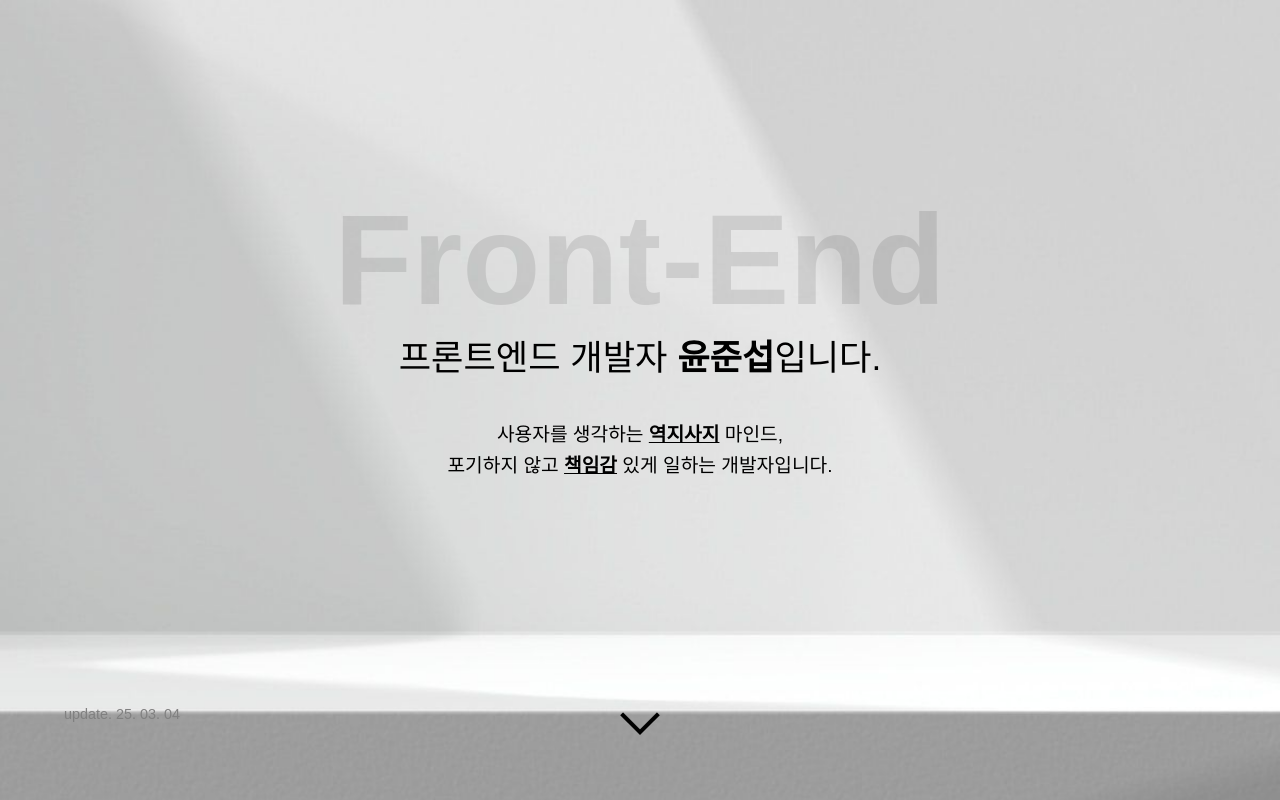
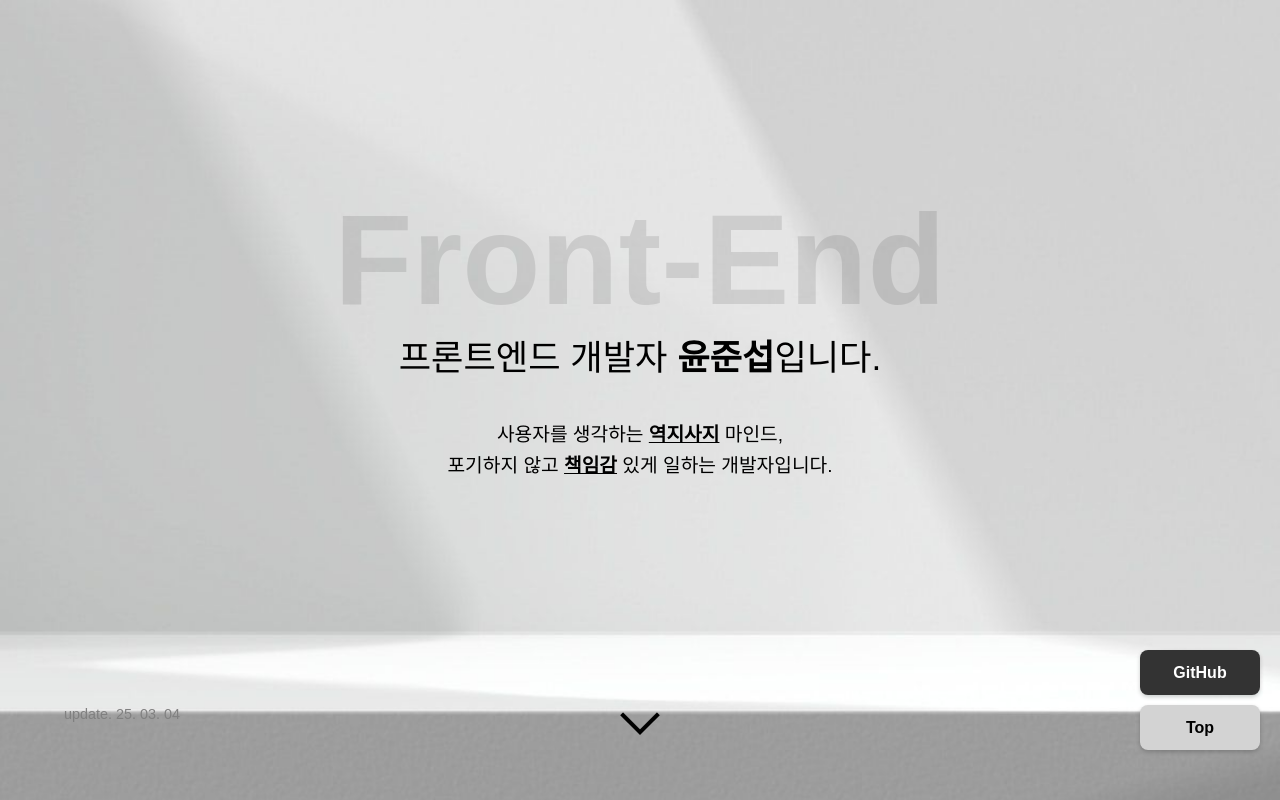
Before and after one commit to seobkun325/seobkun-portfolio, a Vue app: page / in a window 1280 px wide. Shown: the top 800 px of the page. Built offline with nearby package versions, Linux system fonts and the light colour scheme.

Commit message:
feat : create fixed-buttons

```diff
--- a/src/components/Hero.vue
+++ b/src/components/Hero.vue
@@ -24,14 +24,14 @@
       <i class="arrow" @click="scrollToAbout"></i>
     </div>
 
-    <!-- 우측 아이콘 버튼 -->
-    <!-- <div class="hero__contact">
-      <button class="contact-btn"><i class="icon-mail"></i></button>
-      <button class="contact-btn"><i class="icon-chat"></i></button>
-      <button class="contact-btn"><i class="icon-arrow"></i></button>
-    </div> -->
+    <!-- 우측 고정 아이콘 버튼 -->
+    <div class="hero__fixed-buttons">
+      <button class="fixed-btn github-btn" @click="goToGitHub"><i class="icon-github"></i> GitHub</button>
+      <button class="fixed-btn top-btn" @click="scrollToTop"><i class="icon-arrow-up"></i> Top</button>
+    </div>
   </section>
 </template>
+
 <script setup>
 const scrollToAbout = () => {
   const aboutSection = document.querySelector(".about");
@@ -39,7 +39,16 @@ const scrollToAbout = () => {
     aboutSection.scrollIntoView({ behavior: "smooth" });
   }
 };
+
+const scrollToTop = () => {
+  window.scrollTo({ top: 0, behavior: "smooth" });
+};
+
+const goToGitHub = () => {
+  window.open("https://github.com/seobkun325", "_blank");
+};
 </script>
+
 <style scoped>
 .hero {
   width: 100vw;
@@ -131,31 +140,55 @@ const scrollToAbout = () => {
   animation: bounce 1.5s infinite;
 }
 
-/* 우측 아이콘 버튼 */
-.hero__contact {
-  position: absolute;
-  bottom: 20px;
+/* 우측 고정 버튼 */
+.hero__fixed-buttons {
+  position: fixed;
+  bottom: 50px;
   right: 20px;
   display: flex;
   flex-direction: column;
   gap: 10px;
+  z-index: 999;
 }
 
-.contact-btn {
-  width: 45px;
+.fixed-btn {
+  width: 120px;
   height: 45px;
   background: white;
-  border-radius: 50%;
+  border-radius: 8px;
   display: flex;
   align-items: center;
   justify-content: center;
   box-shadow: 0 2px 4px rgba(0, 0, 0, 0.2);
   cursor: pointer;
   border: none;
+  font-size: 1rem;
+  font-weight: bold;
+  transition: 0.3s;
 }
 
-.contact-btn:hover {
+.fixed-btn:hover {
   background: black;
+  color: white;
+}
+
+/* GitHub 버튼 */
+.github-btn {
+  background: #333;
+  color: white;
+}
+
+.github-btn:hover {
+  background: black;
+}
+
+/* 맨 위로 버튼 */
+.top-btn {
+  background: lightgray;
+}
+
+.top-btn:hover {
+  background: gray;
   color: white;
 }
 
```
